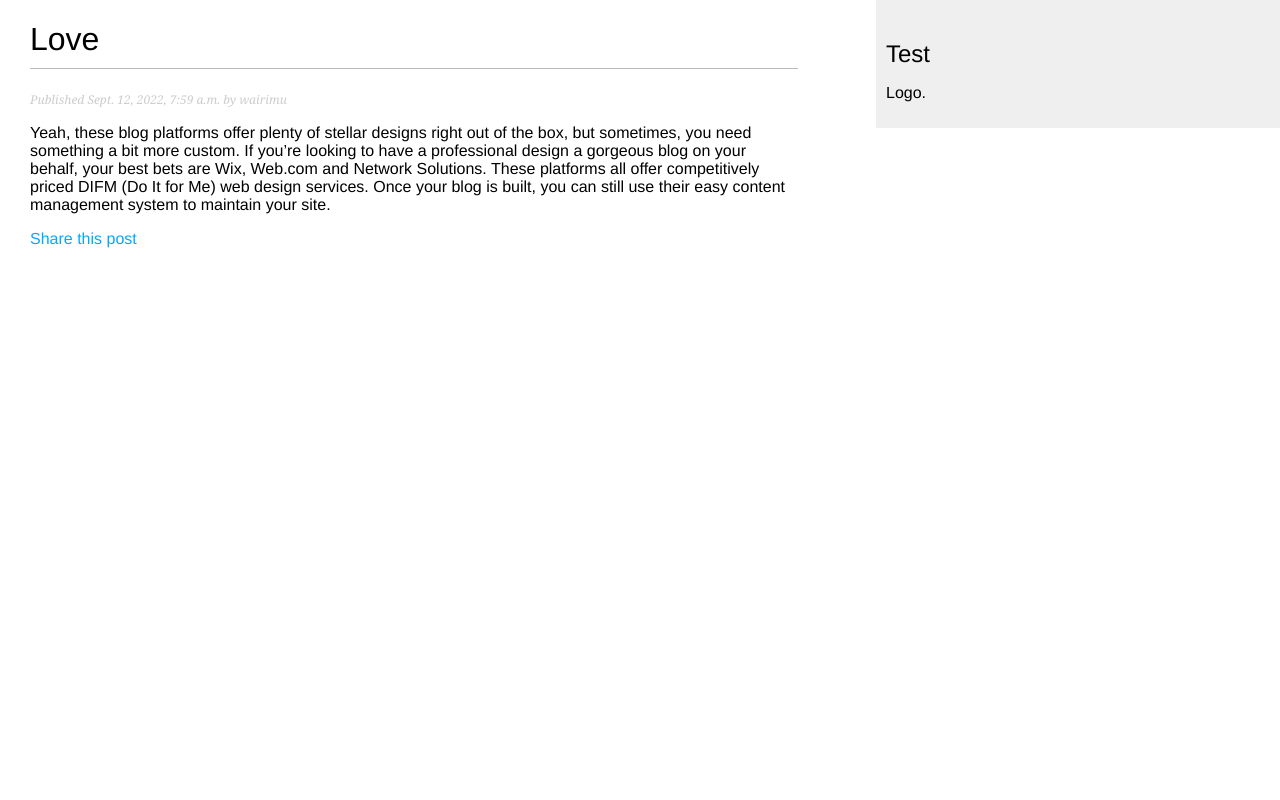
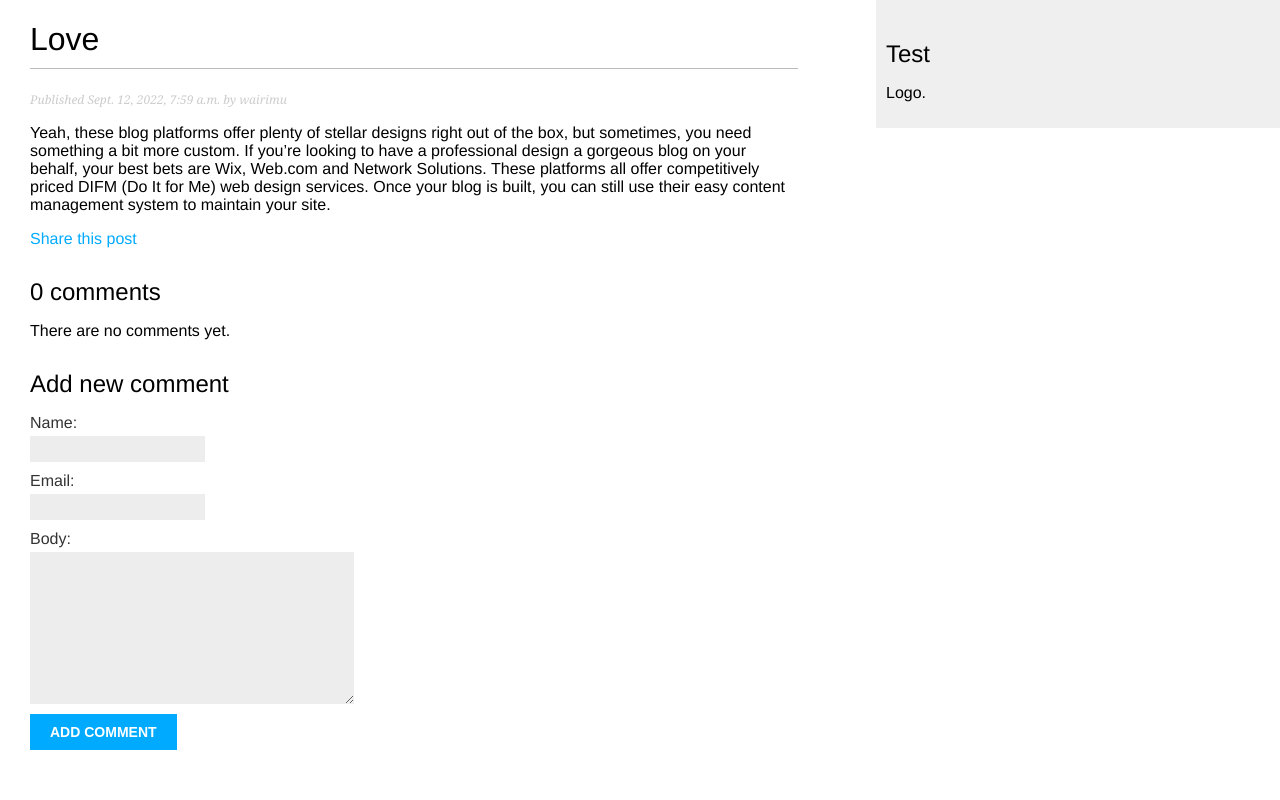
Before and after one commit to irenecoder/blog_app, a Django app: a page that uses blog/templates/blog/detail.html in a window 1280 px wide. Run offline with Django 4.2, Linux system fonts and the light colour scheme; data comes from the database, SQL or seed files in the repository; both versions use the stored data as it was after the commit.

Commit message:
comment functionality

```diff
--- a/blog/forms.py
+++ b/blog/forms.py
@@ -1,7 +1,13 @@
 from django import forms
+from  .models import Comment
 
 class EmailPostForm(forms.Form):
     name = forms.CharField(max_length=25)
     email = forms.EmailField()
     to = forms.EmailField()
     comments = forms.CharField(required=False,widget=forms.Textarea)
+
+class CommentForm(forms.ModelForm):
+    class Meta:
+        model = Comment
+        fields = ('name','email','body')
--- a/blog/models.py
+++ b/blog/models.py
@@ -38,3 +38,18 @@ class Post(models.Model):
                             self.publish.month,
                             self.publish.day,self.slug
                         ])
+
+class Comment(models.Model):
+    post = models.ForeignKey(Post,on_delete=models.CASCADE,related_name="comments")
+    name = models.CharField(max_length=25)
+    email = models.EmailField()
+    body = models.TextField()
+    created = models.DateTimeField(auto_now_add=True)
+    updated = models.DateTimeField(auto_now_add=True)
+    active = models.BooleanField(default=True)
+
+    class Meta:
+        ordering =('created',)
+
+    def __str__(self):
+        return f'Comment by {self.name} on {self.post}'
--- a/blog/templates/blog/detail.html
+++ b/blog/templates/blog/detail.html
@@ -13,4 +13,33 @@ Published {{ post.publish }} by {{ post.author }}
     </a>
 </p>
 
+{% with comments.count as total_comments%}
+    <h2>
+        {{total_comments}} comment{{total_comments|pluralize}}
+    </h2>
+{% endwith %}
+{% for comment in comments%}
+    <div class="comment">
+        <p class="info">
+            Comment {{forloop.counter}} by {{comment.name}}
+            {{comment.created}}
+        </p>
+        {{comment.body|linebreaks}}
+    </div>
+    {% empty %}
+        <p> There are no comments yet. </p>
+
+{% endfor %}
+
+{% if new_comment%}
+    <h2> Your comment has been added </h2>
+{% else%}
+    <h2> Add new comment</h2>
+    <form method = 'post'>
+        {{comment_form.as_p}}
+        {% csrf_token %}
+        <p><input type="submit" value="Add comment"></p>
+    </form>
+{% endif %}
+
 {% endblock%}
--- a/blog/views.py
+++ b/blog/views.py
@@ -1,7 +1,7 @@
 from django.shortcuts import render,get_object_or_404
 from django.views.generic import ListView
-from .models import Post
-from .forms import EmailPostForm
+from .models import Post,Comment
+from .forms import EmailPostForm,CommentForm
 from django.core.mail import send_mail
 
 
@@ -23,7 +23,27 @@ def post_detail(request, year, month, day, post):
                                     publish__year=year,
                                     publish__month=month,
                                     publish__day=day)
-    return render(request,'blog/detail.html',{'post': post})
+
+    #list of active comments for the post
+    comments = post.comments.filter(active=True)
+
+    new_comment = None
+    if request.method == 'POST':
+        #A comment was posted
+        comment_form = CommentForm(data=request.POST)
+        if comment_form.is_valid():
+            #create comment object but don't save to the database
+            new_comment = comment_form.save(commit=False)
+            #assign the current post to the comment
+            new_comment.post = post
+            #save the comment to the database
+            new_comment.save()
+    else:
+        comment_form = CommentForm()
+    return render(request,'blog/detail.html',{'post': post,
+                                                'comments':comments,
+                                                'new_comment':new_comment,
+                                                'comment_form':comment_form})
 
 def post_share(request, post_id):
     # Retrieve post by id
```
Also changed, not shown: blog/admin.py (+6 -1 lines), blog/migrations/0002_comment.py (added), db.sqlite3.
